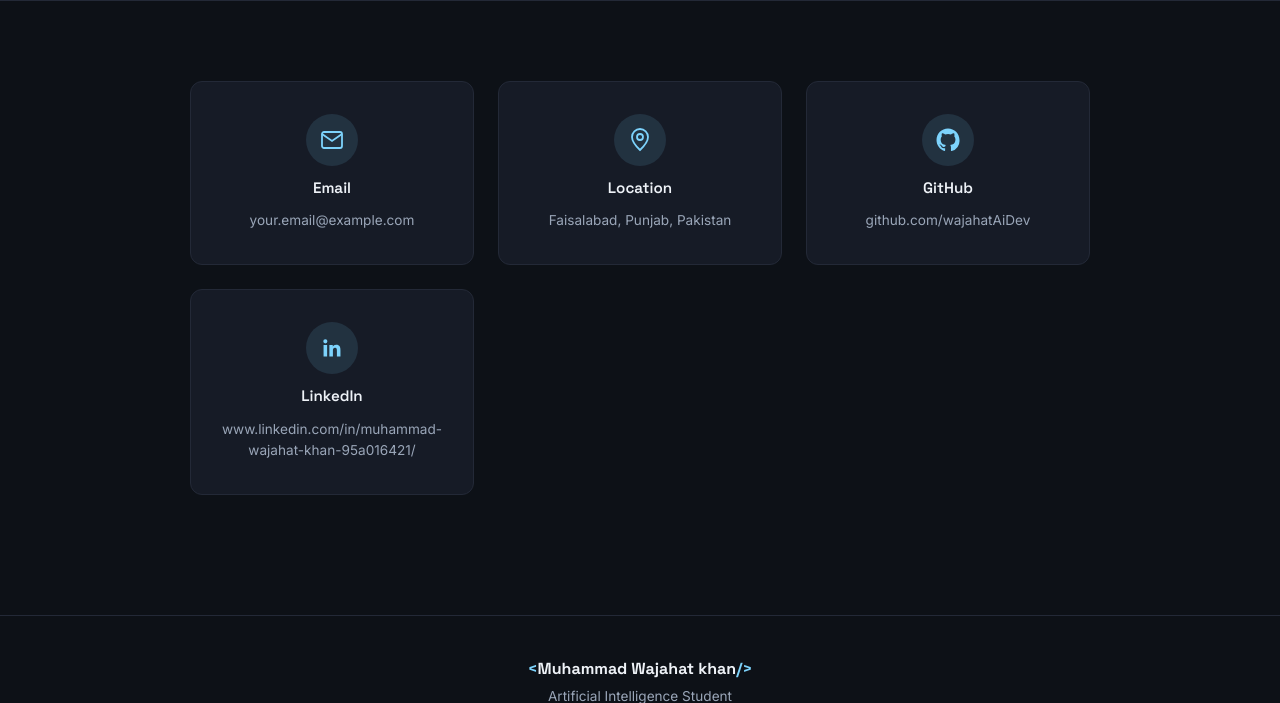
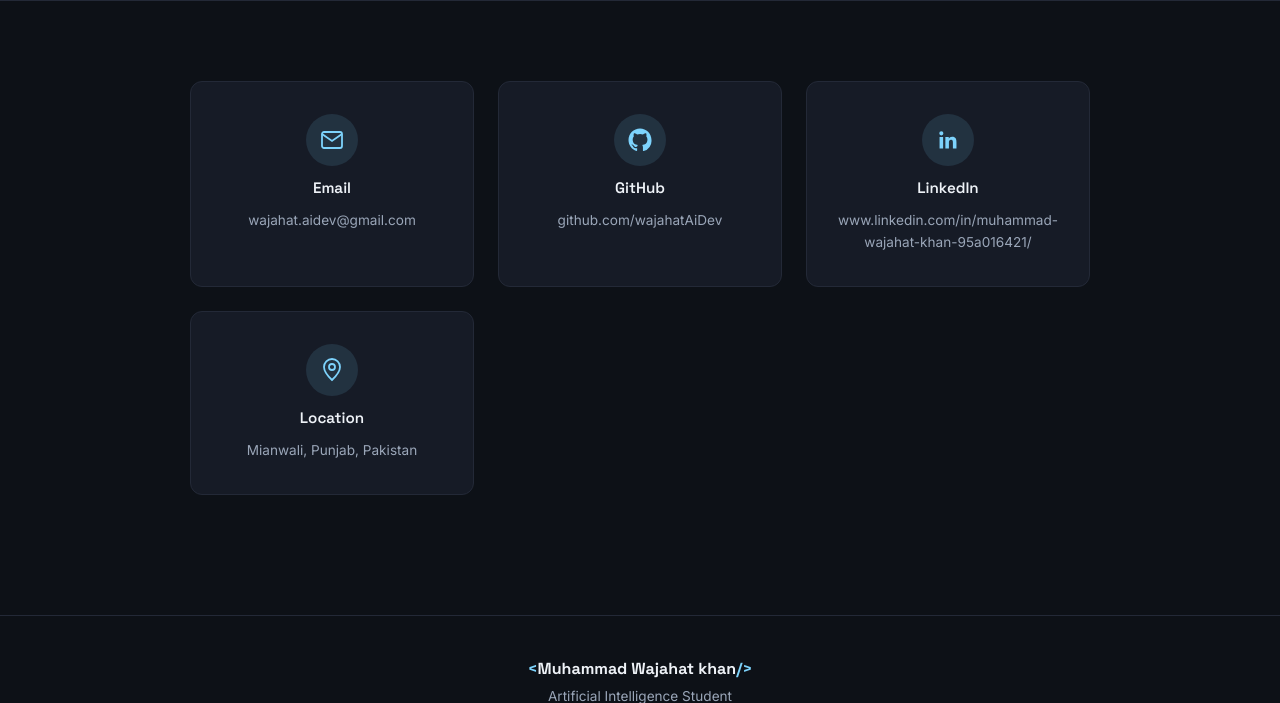
Before and after one commit to wajahatAiDev/Portfolio-website, a Flask app: page /contact in a window 1280 px wide. Shown: the part 352-1055 px from the top of the page. Run offline with Flask 3, Linux system fonts and the light colour scheme.

Commit message:
add contact inf0

```diff
--- a/app.py
+++ b/app.py
@@ -53,8 +53,8 @@ PROFILE = {
         "i am a firm believer of passion and determination"
     ),
     "profile_image": "images/IMG_1993.jpg",  # CUSTOMIZE: replace with your photo
-    "location": "Faisalabad, Punjab, Pakistan",
-    "email": "your.email@example.com",
+    "location": "Mianwali, Punjab, Pakistan",
+    "email": "wajahat.aidev@gmail.com",
     "resume_file": "resume/resume.pdf",  # CUSTOMIZE: place your resume PDF here
 }
 
--- a/templates/contact.html
+++ b/templates/contact.html
@@ -26,13 +26,6 @@
         <span class="contact-icon-value">{{ social.email }}</span>
       </a>
 
-      <a href="https://www.google.com/maps/search/?api=1&query={{ profile.location | urlencode }}" target="_blank" rel="noopener" class="contact-icon-card">
-        <span class="contact-icon">
-          <svg viewBox="0 0 24 24" fill="none" stroke="currentColor" stroke-width="1.8"><path d="M12 22s8-7.5 8-13a8 8 0 1 0-16 0c0 5.5 8 13 8 13Z"/><circle cx="12" cy="9" r="3"/></svg>
-        </span>
-        <span class="contact-icon-label">Location</span>
-        <span class="contact-icon-value">{{ profile.location }}</span>
-      </a>
 
       <a href="{{ social.github }}" target="_blank" rel="noopener" class="contact-icon-card">
         <span class="contact-icon">
@@ -50,6 +43,14 @@
         <span class="contact-icon-value">{{ social.linkedin.replace('https://', '') }}</span>
       </a>
 
+      <a href="https://www.google.com/maps/search/?api=1&query={{ profile.location | urlencode }}" target="_blank" rel="noopener" class="contact-icon-card">
+        <span class="contact-icon">
+          <svg viewBox="0 0 24 24" fill="none" stroke="currentColor" stroke-width="1.8"><path d="M12 22s8-7.5 8-13a8 8 0 1 0-16 0c0 5.5 8 13 8 13Z"/><circle cx="12" cy="9" r="3"/></svg>
+        </span>
+        <span class="contact-icon-label">Location</span>
+        <span class="contact-icon-value">{{ profile.location }}</span>
+      </a>
+
     </div>
   </div>
 </section>
```
